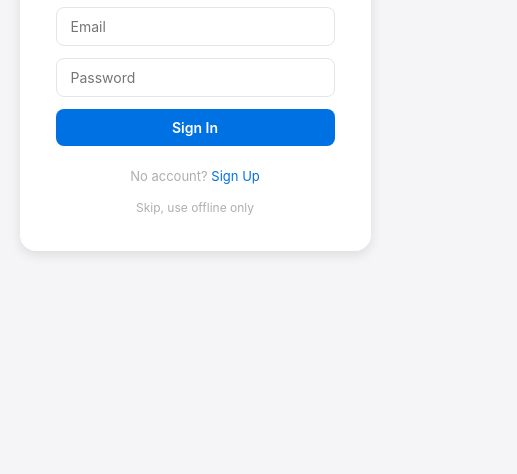
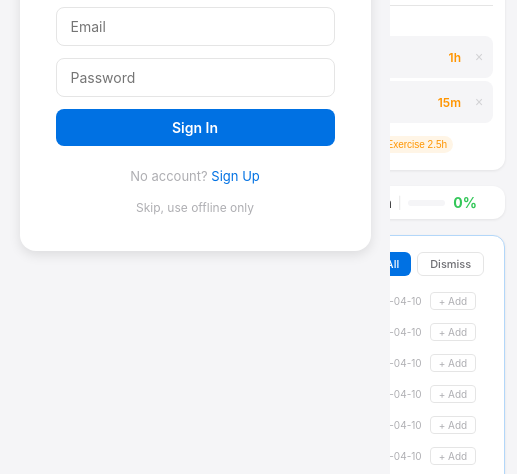
Before and after one commit to andythedoge/daily-workbench, a plain HTML site: page index.html in a window 390 px wide. Shown: the part 359-833 px from the top of the page, 517 px wide, since content can reach past the window. Drawn offline with nearby package versions, Linux system fonts and the light colour scheme.

Commit message:
feat: v1.4.0 — unfinished pool, right-aligned task actions
- Unfinished pool: collect pending tasks from all previous days, import single or batch
- Task actions (@, ⏲, 📅, 📦, ✕) moved to right side for cleaner text area
- Archive tasks with collapsible panel and restore
- Clock In/Out defaults to 10:00–18:00
- Fix onboarded key in Recent Days

Co-Authored-By: Claude Opus 4.6 (1M context) <noreply@anthropic.com>

```diff
--- a/index.html
+++ b/index.html
@@ -147,9 +147,23 @@ body{font-family:var(--font);background:var(--bg);color:var(--text);height:100vh
 .progress-bar-fill{height:100%;background:var(--green);border-radius:3px;transition:width .3s;}
 .progress-pct{font-size:14px;font-weight:700;color:var(--green);min-width:40px;}
 
-/* Rollover */
-.rollover-banner{background:var(--accent-light);border:1px solid #b3d7f9;border-radius:10px;padding:10px 16px;margin-bottom:16px;display:flex;justify-content:space-between;align-items:center;}
-.rollover-banner p{font-size:13px;color:var(--accent);}
+/* Unfinished Pool */
+.pool-card{background:var(--card);border-radius:var(--radius);box-shadow:var(--shadow);padding:16px 20px;margin-bottom:16px;border:1px solid #b3d7f9;}
+.pool-header{display:flex;justify-content:space-between;align-items:center;margin-bottom:10px;}
+.pool-title{font-size:13px;font-weight:600;color:var(--accent);}
+.pool-count{font-size:11px;font-weight:400;color:var(--text3);}
+.pool-btns{display:flex;gap:6px;}
+.btn-sm{padding:4px 12px;font-size:11px;}
+.pool-list{max-height:260px;overflow-y:auto;display:flex;flex-direction:column;gap:2px;}
+.pool-item{display:flex;align-items:center;gap:8px;padding:5px 8px;border-radius:6px;font-size:13px;transition:background .1s;}
+.pool-item:hover{background:var(--bg);}
+.pool-item .pi-check{width:15px;height:15px;border-radius:3px;border:1.5px solid var(--border);cursor:pointer;display:flex;align-items:center;justify-content:center;flex-shrink:0;font-size:9px;transition:all .12s;color:transparent;}
+.pool-item .pi-check:hover{border-color:var(--accent);background:var(--accent-light);}
+.pool-item .pi-check.checked{background:var(--accent);border-color:var(--accent);color:white;}
+.pool-item .pi-text{flex:1;color:var(--text);min-width:0;overflow:hidden;text-overflow:ellipsis;white-space:nowrap;}
+.pool-item .pi-from{font-size:10px;color:var(--text3);flex-shrink:0;}
+.pool-item .pi-add{background:none;border:1px solid var(--border);border-radius:4px;padding:2px 8px;font-size:10px;color:var(--text3);cursor:pointer;flex-shrink:0;font-family:var(--font);}
+.pool-item .pi-add:hover{color:var(--accent);border-color:var(--accent);background:var(--accent-light);}
 
 /* === TASK CARD === */
 .task-card{background:var(--card);border-radius:var(--radius);box-shadow:var(--shadow);padding:20px 24px;margin-bottom:20px;}
@@ -171,11 +185,10 @@ body{font-family:var(--font);background:var(--bg);color:var(--text);height:100vh
 .tl-text-wrap{flex:1;min-width:0;line-height:1.9;padding:2px 0;cursor:text;}
 .tl-edit{display:inline-block;outline:none;word-break:break-word;cursor:text;caret-color:var(--accent);min-width:60px;min-height:1.2em;}
 .tl-edit:empty::before{content:attr(data-placeholder);color:var(--text3);}
-.tl-inline-icons{display:inline-flex;align-items:center;gap:2px;vertical-align:middle;margin-left:4px;}
-.tl-icon-btn{display:inline-flex;align-items:center;gap:2px;font-size:13px;padding:1px 5px;border-radius:8px;cursor:pointer;border:1px solid transparent;transition:all .12s;color:var(--text3);opacity:0;white-space:nowrap;vertical-align:middle;position:relative;user-select:none;}
+.tl-icon-btn{display:flex;align-items:center;gap:2px;font-size:12px;padding:1px 5px;border-radius:6px;cursor:pointer;border:1px solid transparent;transition:all .12s;color:var(--text3);opacity:0;white-space:nowrap;position:relative;user-select:none;height:24px;}
 .task-line:hover .tl-icon-btn,.task-line.active .tl-icon-btn{opacity:.5;}
 .tl-icon-btn:hover{opacity:1!important;background:var(--accent-light);border-color:var(--accent-light);color:var(--accent);}
-.tl-icon-btn.has{opacity:1!important;font-size:12px;}
+.tl-icon-btn.has{opacity:1!important;}
 .tl-icon-btn.has b{font-size:11px;font-weight:600;margin-left:1px;}
 .tl-icon-est.has{color:var(--accent);}
 .tl-icon-est.has b{color:var(--accent);}
@@ -421,7 +434,7 @@ body{font-family:var(--font);background:var(--bg);color:var(--text);height:100vh
 .tagged-tasks-empty{color:var(--text3);font-size:13px;padding:8px 0;}
 
 /* === Person Tag on Tasks === */
-.tl-person{display:inline-block;font-size:10px;padding:1px 7px;border-radius:10px;background:#f0e8ff;color:#7c3aed;font-weight:500;cursor:pointer;white-space:nowrap;border:1px solid transparent;transition:all .12s;vertical-align:middle;margin-left:4px;max-width:80px;overflow:hidden;text-overflow:ellipsis;}
+.tl-person{display:flex;align-items:center;font-size:10px;padding:1px 7px;border-radius:10px;background:#f0e8ff;color:#7c3aed;font-weight:500;cursor:pointer;white-space:nowrap;border:1px solid transparent;transition:all .12s;max-width:80px;overflow:hidden;text-overflow:ellipsis;height:24px;}
 .tl-person:hover{border-color:#7c3aed;background:#e8dff8;}
 .tl-person.empty{opacity:0;background:var(--bg);color:var(--text3);border:1px dashed var(--border);font-weight:400;}
 .task-line:hover .tl-person.empty,.task-line.active .tl-person.empty{opacity:1;}
@@ -505,9 +518,11 @@ body{font-family:var(--font);background:var(--bg);color:var(--text);height:100vh
     <details class="sidebar-changelog">
       <summary>Changelog</summary>
       <div class="changelog-content">
-        <h4>v1.3.1 — 2026-05-04</h4>
+        <h4>v1.4.0 — 2026-05-04</h4>
         <ul>
-          <li>Archive tasks: hover to see 📦 button, archived tasks in collapsible panel with restore</li>
+          <li>Unfinished pool: import pending tasks from all previous days, single or batch</li>
+          <li>Task actions (@, ⏲, 📅, 📦, ✕) moved to right side for cleaner text area</li>
+          <li>Archive tasks with 📦 button, collapsible panel with restore</li>
           <li>Clock In/Out default to 10:00–18:00</li>
           <li>Fix: onboarding key no longer appears in Recent Days</li>
         </ul>
@@ -553,7 +568,7 @@ body{font-family:var(--font);background:var(--bg);color:var(--text);height:100vh
       </div>
     </details>
     <div class="sidebar-account" id="sidebarAccount"></div>
-    <div class="version">v1.3.1</div>
+    <div class="version">v1.4.0</div>
   </div>
 
   <div class="content">
@@ -602,10 +617,16 @@ body{font-family:var(--font);background:var(--bg);color:var(--text);height:100vh
     <!-- Summary -->
     <div class="daily-summary" id="dailySummary"></div>
 
-    <!-- Rollover -->
-    <div class="rollover-banner" id="rolloverBanner" style="display:none;">
-      <p id="rolloverText"></p>
-      <button class="btn btn-primary" onclick="app.rolloverFromPrev()">Import Unfinished</button>
+    <!-- Unfinished Pool -->
+    <div class="pool-card" id="poolCard" style="display:none;">
+      <div class="pool-header">
+        <span class="pool-title">Unfinished from previous days <span class="pool-count" id="poolCount"></span></span>
+        <div class="pool-btns">
+          <button class="btn btn-primary btn-sm" onclick="app.importAllPool()">Import All</button>
+          <button class="btn btn-outline btn-sm" onclick="app.dismissPool()">Dismiss</button>
+        </div>
+      </div>
+      <div class="pool-list" id="poolList"></div>
     </div>
 
     <!-- Tasks -->
@@ -1318,14 +1339,12 @@ class WorkbenchApp {
       const pTagCls=personName?'tl-person':'tl-person empty';
       const etaVal=item.eta||'';
       const isOverdue=etaVal&&etaVal<this.todayStr()&&!item.done;
-      html+=`<div class="tl-text-wrap"><div class="tl-edit" contenteditable="true" data-idx="${idx}" data-placeholder="${ph}" spellcheck="false">${this.esc(item.content)}</div>`;
-      html+=`<span class="tl-inline-icons">`;
+      html+=`<div class="tl-text-wrap"><div class="tl-edit" contenteditable="true" data-idx="${idx}" data-placeholder="${ph}" spellcheck="false">${this.esc(item.content)}</div></div>`;
+      html+=`<div class="tl-act-btns">`;
       html+=`<span class="${pTagCls}" data-idx="${idx}" onclick="app.showPersonDropdown(${idx},this)">${personName?this.esc(personName):''}</span>`;
       html+=`<span class="tl-icon-btn tl-icon-est${item.est?' has':''}" data-idx="${idx}" onclick="app.cycleEst(${idx},this)" title="Set estimate">&#9202;${item.est?'<b>'+item.est+'</b>':''}</span>`;
       html+=`<span class="tl-icon-btn tl-icon-eta${etaVal?(isOverdue?' has overdue':' has'):''}" data-idx="${idx}" onclick="app.pickEta(${idx},this)" title="Set ETA">&#128197;${etaVal?'<b>'+etaVal.slice(5)+'</b>':''}<input type="date" data-idx="${idx}" value="${etaVal}" tabindex="-1"></span>`;
-      html+=`</span></div>`;
       if(item.createdAt){html+=`<span class="tl-date">${this.fmtRelDate(item.createdAt)}</span>`;}
-      html+=`<div class="tl-act-btns">`;
       html+=`<button class="tl-archive" data-idx="${idx}" title="Archive">&#128230;</button>`;
       html+=`<button class="tl-del" data-idx="${idx}" title="Delete">&#215;</button>`;
       html+=`</div>`;
@@ -1787,38 +1806,91 @@ class WorkbenchApp {
   }
 
   // === Rollover ===
+  // === Unfinished Pool ===
+  _poolDismissed=false;
+  _poolSelected=new Set();
+
+  getUnfinishedPool(){
+    const pool=[];
+    const dates=this.getAllDates();
+    const todayItems=this.getItems();
+    const todayTexts=new Set(todayItems.map(i=>i.content).filter(Boolean));
+    for(const date of dates){
+      if(date>=this.currentDate) continue;
+      const data=this.loadDay(date);
+      let items=data.items||[];
+      items.forEach((item,idx)=>{
+        if(item.content && !item.done && !todayTexts.has(item.content)){
+          pool.push({...item, fromDate:date, fromIdx:idx});
+        }
+      });
+    }
+    return pool;
+  }
+
   checkRollover(){
-    const data=this.getData();
-    const hasContent=data.items?data.items.some(i=>i.content||i.est):(data.taskText&&data.taskText.trim().length>0);
-    if(hasContent){document.getElementById('rolloverBanner').style.display='none';return;}
-    const prev=this.getPrevDateWithData();
-    if(!prev){document.getElementById('rolloverBanner').style.display='none';return;}
-    const prevData=this.loadDay(prev);
-    let unfinished=0;
-    if(prevData.items) unfinished=prevData.items.filter(i=>(i.content||i.est)&&!i.done).length;
-    else { const t=this.parseTaskText(prevData.taskText||''); unfinished=t.filter(t=>!t.done).length; }
-    if(unfinished>0){
-      document.getElementById('rolloverBanner').style.display='flex';
-      document.getElementById('rolloverText').textContent=`${prev} has ${unfinished} unfinished task(s)`;
-    } else {document.getElementById('rolloverBanner').style.display='none';}
-  }
+    if(this._poolDismissed){document.getElementById('poolCard').style.display='none';return;}
+    const pool=this.getUnfinishedPool();
+    const card=document.getElementById('poolCard');
+    if(!pool.length){card.style.display='none';return;}
+    card.style.display='block';
+    document.getElementById('poolCount').textContent='('+pool.length+')';
+    this._poolSelected=new Set();
+    let html='';
+    pool.forEach((item,i)=>{
+      html+=`<div class="pool-item">
+        <div class="pi-check" data-pool-idx="${i}" onclick="app.togglePoolItem(${i},this)">&#10003;</div>
+        <span class="pi-text">${this.esc(item.content)}</span>
+        <span class="pi-from">${item.fromDate}</span>
+        <button class="pi-add" onclick="app.importPoolItem(${i})">+ Add</button>
+      </div>`;
+    });
+    document.getElementById('poolList').innerHTML=html;
+  }
+
+  togglePoolItem(idx,el){
+    if(this._poolSelected.has(idx)){this._poolSelected.delete(idx);el.classList.remove('checked');}
+    else{this._poolSelected.add(idx);el.classList.add('checked');}
+  }
+
+  importPoolItem(idx){
+    const pool=this.getUnfinishedPool();
+    if(idx>=pool.length) return;
+    this.pushUndo();
+    const item={...pool[idx]};
+    delete item.fromDate; delete item.fromIdx;
+    const items=this.getItems();
+    items.push(item);
+    this.setItems(items);
+    this.renderTaskLines();this.renderSummary();this.renderRecentDays();this.checkRollover();
+  }
+
+  importAllPool(){
+    const pool=this.getUnfinishedPool();
+    const selected=this._poolSelected.size>0?pool.filter((_,i)=>this._poolSelected.has(i)):pool;
+    if(!selected.length) return;
+    this.pushUndo();
+    const items=this.getItems();
+    selected.forEach(p=>{
+      const item={...p};
+      delete item.fromDate; delete item.fromIdx;
+      items.push(item);
+    });
+    this.setItems(items);
+    this._poolDismissed=true;
+    this.renderTaskLines();this.renderSummary();this.renderRecentDays();this.checkRollover();
+  }
+
+  dismissPool(){
+    this._poolDismissed=true;
+    document.getElementById('poolCard').style.display='none';
+  }
+
   getPrevDateWithData(){const dates=this.getAllDates();for(const d of dates){if(d<this.currentDate)return d;}return null;}
   rolloverFromPrev(){
-    const prev=this.getPrevDateWithData();
-    if(!prev){alert('No previous day data found.');return;}
-    const prevData=this.loadDay(prev);
-    let prevItems=[];
-    if(prevData.items){
-      prevItems=prevData.items.filter(i=>i.content||i.est).map(i=>({...i}));
-    } else {
-      prevItems=this.migrateToItems(prevData).filter(i=>i.content||i.est);
-    }
-    if(!prevItems.length){alert('No tasks to import.');return;}
-    this.pushUndo();
-    const data=this.getData();
-    if(!data.items) data.items=[];
-    data.items.push(...prevItems);
-    this.setData(data);this.render();
+    const pool=this.getUnfinishedPool();
+    if(!pool.length){alert('No unfinished tasks found.');return;}
+    this.importAllPool();
   }
 
 
@@ -2168,7 +2240,7 @@ const onboarding = {
   steps: [
     { target:'.hc-row:first-child', pos:'bottom', text:'<b>Clock In</b> to start your work day' },
     { target:'.task-card-header', pos:'bottom', text:'<b>Add tasks</b> here, press Enter to add more' },
-    { target:'#taskLines .task-line:nth-child(2)', pos:'bottom', text:'Each task has 3 quick actions:<br><b>@</b> assign people &nbsp; <b>⏲</b> time estimate &nbsp; <b>📅</b> due date', showIcons:true },
+    { target:'#taskLines .task-line:nth-child(2) .tl-act-btns', pos:'bottom', text:'Each task has quick actions:<br><b>@</b> assign people &nbsp; <b>⏲</b> time estimate &nbsp; <b>📅</b> due date', showIcons:true },
     { target:'.tab-bar', pos:'bottom', text:'Switch to <b>People</b> to manage contacts' },
   ],
 
```
